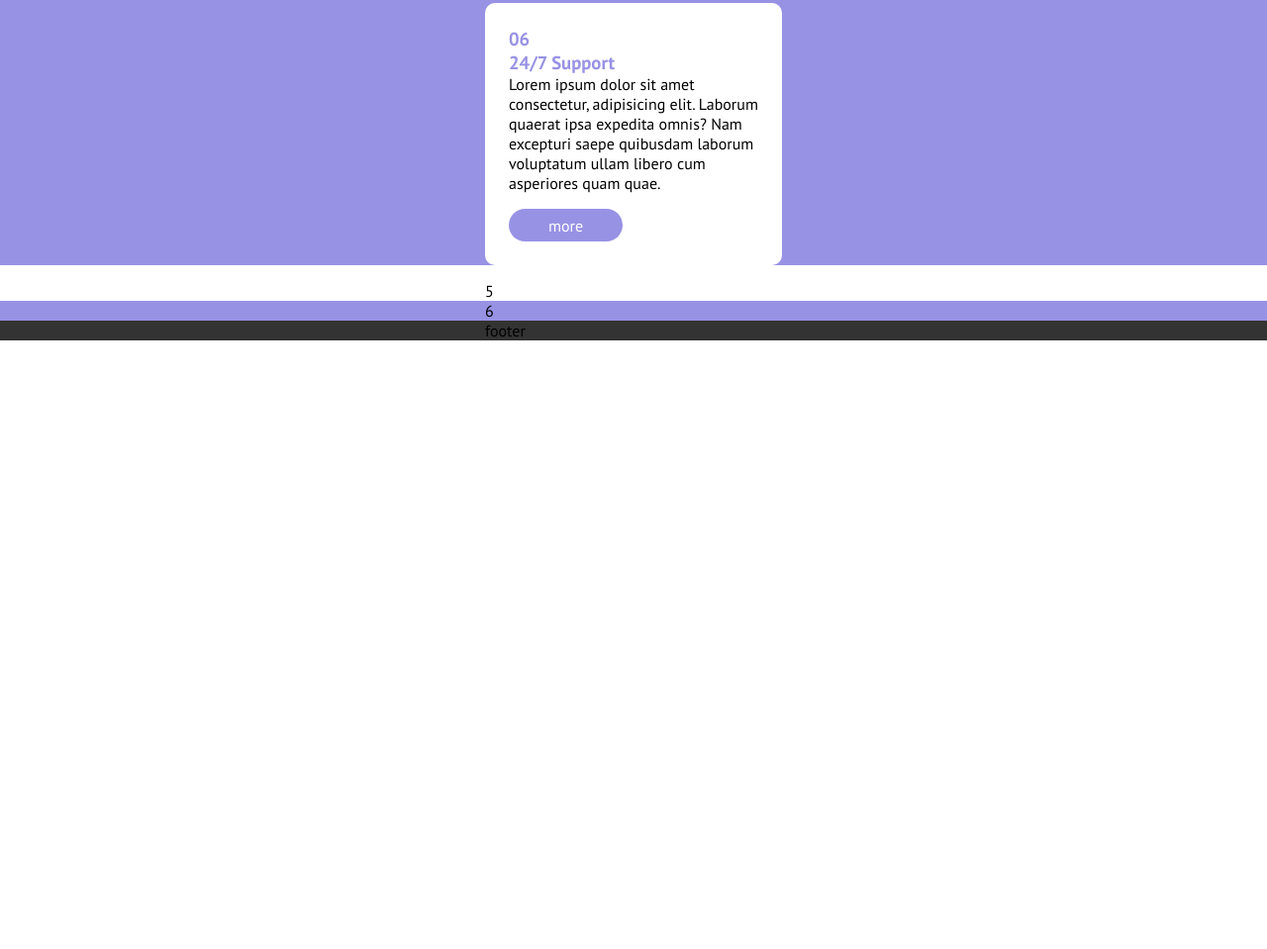
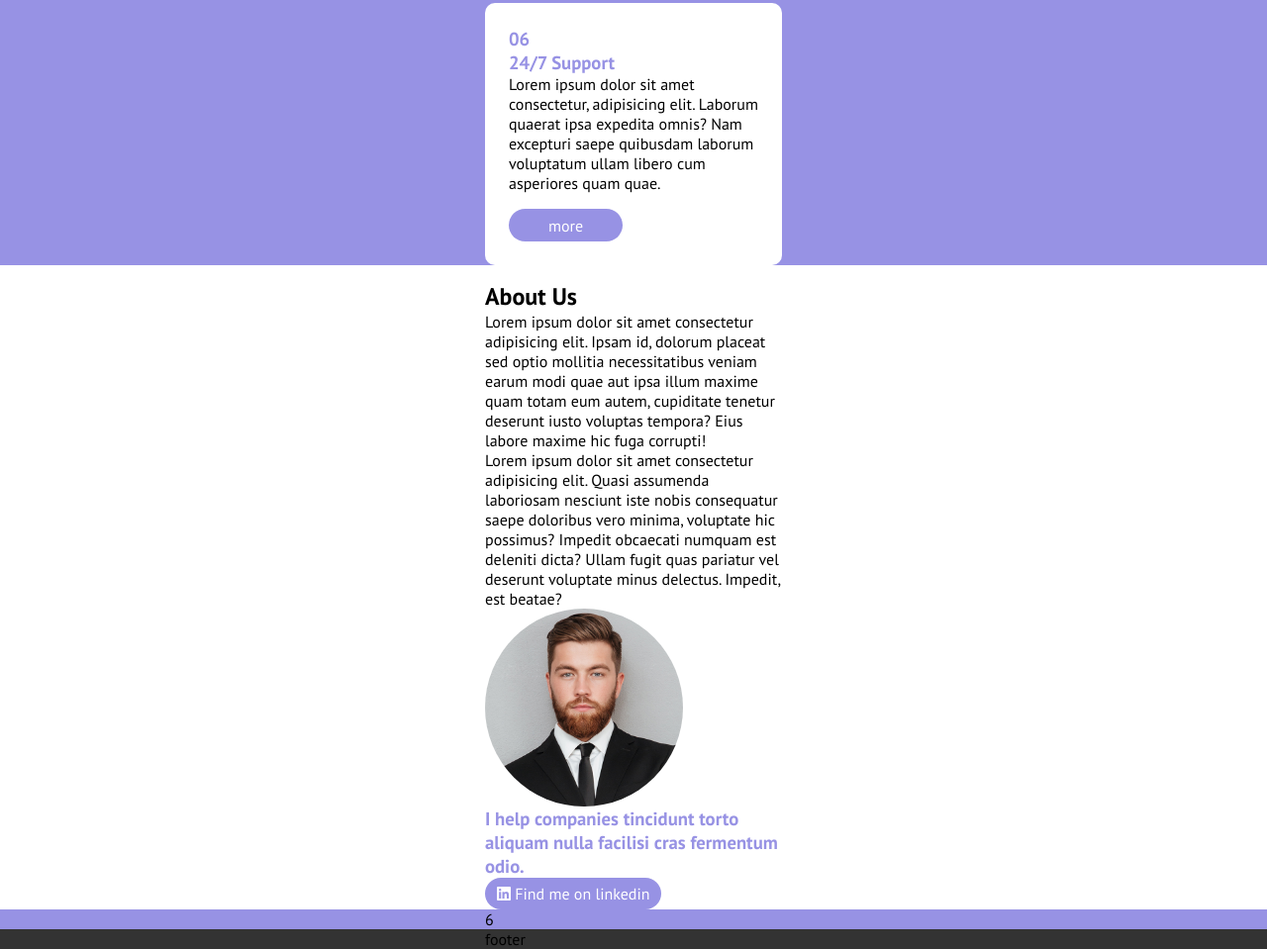
Before and after one commit to davidecaputo/htmlcss-responsive-layout, a plain HTML site: page index.html in a window 1280 px wide. Shown: the part 6272-7231 px from the top of the page at 99% size. Before the commit the page ends 6616 px from the top, so only its background shows below. Drawn offline with Linux system fonts and the light colour scheme.

Commit message:
Add about-us

```diff
--- a/css/style.css
+++ b/css/style.css
@@ -229,6 +229,30 @@ main{
     margin-top: 1rem;
 }
 
+/* about us */
+
+#about-us .col-right .user{
+    width: 200px;
+    height: 200px;
+    border-radius: 50%;
+    overflow: hidden;
+}
+
+#about-us .col-right .user img{
+    width: 100%;
+    height: 100%;
+    object-fit: cover;
+}
+
+#about-us h3{
+    color: var(--primary-color);
+}
+
+#about-us .button{
+    background-color: var(--primary-color);
+    color: var(--secondary-color);
+}
+
 /* footer */
 
 footer{
--- a/index.html
+++ b/index.html
@@ -167,7 +167,20 @@
             </div>
         </section>
         <section id="about-us">
-            <div class="container">5</div>
+            <div class="container">
+                <div class="col-left">
+                    <h2>About Us</h2>
+                    <p>Lorem ipsum dolor sit amet consectetur adipisicing elit. Ipsam id, dolorum placeat sed optio mollitia necessitatibus veniam earum modi quae aut ipsa illum maxime quam totam eum autem, cupiditate tenetur deserunt iusto voluptas tempora? Eius labore maxime hic fuga corrupti!</p>
+                    <p>Lorem ipsum dolor sit amet consectetur adipisicing elit. Quasi assumenda laboriosam nesciunt iste nobis consequatur saepe doloribus vero minima, voluptate hic possimus? Impedit obcaecati numquam est deleniti dicta? Ullam fugit quas pariatur vel deserunt voluptate minus delectus. Impedit, est beatae?</p>
+                </div>
+                <div class="col-right">
+                    <div class="user">
+                        <img src="./img/about.jpg" alt="image about">
+                    </div>
+                    <h3>I help companies tincidunt torto aliquam nulla facilisi cras fermentum odio.</h3>
+                    <a href="#" class="button"><i class="fa-brands fa-linkedin"></i> Find me on linkedin</a>
+                </div>
+            </div>
         </section>
         <section id="get-started" class="violet">
             <div class="container">6</div>
```
